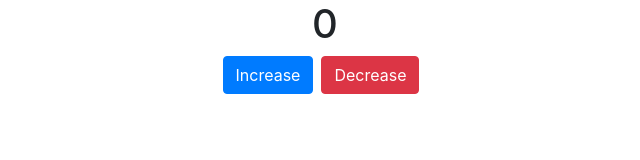
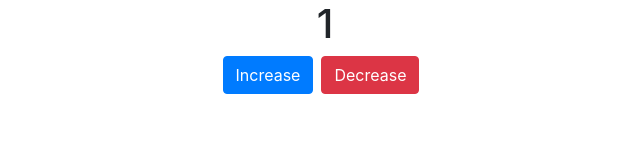
Before and after one commit to linmiaomiao123/hello-redux, a React (Create React App) app: page / in a window 1280 px wide. Shown: the top 160 px of the page, without its empty margins (315-955 px from the left). Built offline with nearby package versions, Linux system fonts and the light colour scheme.

Commit message:
[feat] react-redux 引入Provider 组件传递值 this.props.值.getState() related to issue #1

```diff
--- a/package.json
+++ b/package.json
@@ -5,6 +5,7 @@
   "dependencies": {
     "react": "^16.8.6",
     "react-dom": "^16.8.6",
+    "react-redux": "^7.1.0",
     "react-scripts": "3.0.1",
     "redux": "^4.0.4"
   },
--- a/src/App.js
+++ b/src/App.js
@@ -5,10 +5,10 @@ class App extends React.Component {
   render () {
     return (
       <div className='container'>
-        <h1 className='jumbotron-heading text-center'>{this.props.value}</h1>
+        <h1 className='jumbotron-heading text-center'>{this.props.store.getState()}</h1>
         <p className='text-center'>
-          <button onClick={this.props.onIncrement} className='btn btn-primary mr-2'>Increase</button>
-          <button onClick={this.props.onDecrement} className='btn btn-danger mr-2'>Decrease</button>
+          <button className='btn btn-primary mr-2'>Increase</button>
+          <button className='btn btn-danger mr-2'>Decrease</button>
         </p>
       </div>
     )
--- a/src/index.js
+++ b/src/index.js
@@ -5,7 +5,7 @@ import * as serviceWorker from './serviceWorker';
 
 import { createStore } from 'redux';
 import reducer from './reducers/counter';
-import { increment, decrement } from './actions'
+import { Provider } from 'react-redux';
 
 /** 创建store */
 const store = createStore(reducer);
@@ -18,18 +18,11 @@ const store = createStore(reducer);
 //   type: 'INCREMENT'
 // })
 
-const render = () => {
-  ReactDOM.render(
-    <App
-      value={ store.getState() }
-      onIncrement={() => store.dispatch(increment())}
-      onDecrement={() => store.dispatch(decrement())}
-    />, document.getElementById('root'));
-}
-
-render();
-
-store.subscribe(render);
+ReactDOM.render(
+  <Provider store={store}>
+    <App store={store} />
+  </Provider>,
+  document.getElementById('root'));
 
 // If you want your app to work offline and load faster, you can change
 // unregister() to register() below. Note this comes with some pitfalls.
--- a/src/reducers/counter.js
+++ b/src/reducers/counter.js
@@ -1,5 +1,5 @@
 /** 初始化一个reducer */
-const counter = ( state = 0, action = {} ) => {
+const counter = ( state = 1, action = {} ) => {
   switch(action.type) {
     case 'INCREMENT':
       return state + 1;
```
Also changed, not shown: 1 other file (tests, documents, lock files or other folders).
